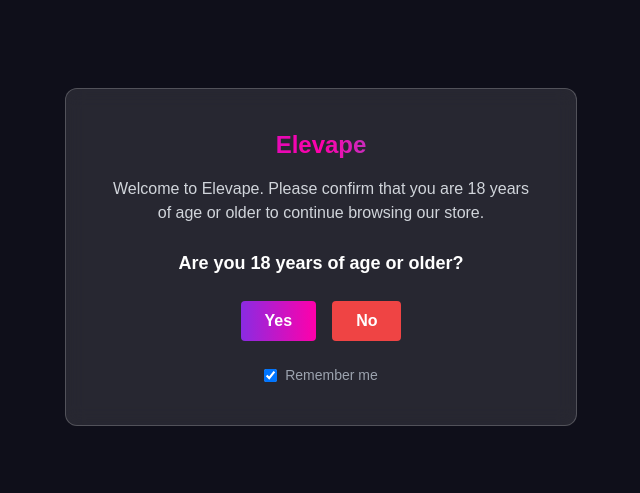
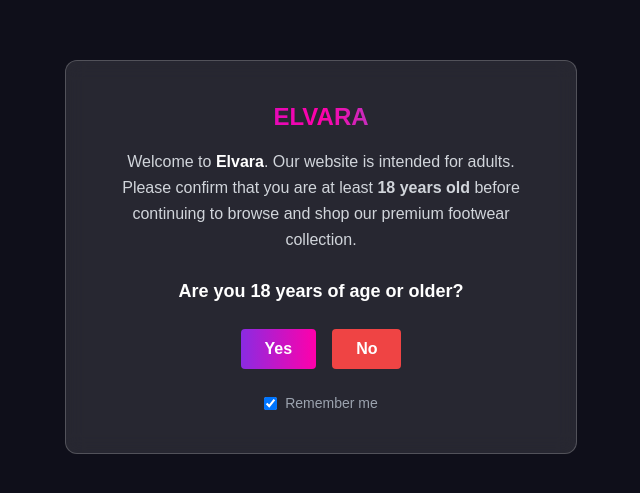
Before and after one commit to Limpaso-dev/ELEVAPE, a React (Vite) app in the folder frontend/: page / in a window 1280 px wide. Shown: the part 143-636 px from the top of the page, without its empty margins (319-959 px from the left). Built offline with nearby package versions, Linux system fonts and the light colour scheme; no server answers.

Commit message:
age-gateway transf..

```diff
--- a/frontend/src/pages/AgeGate.jsx
+++ b/frontend/src/pages/AgeGate.jsx
@@ -11,7 +11,7 @@
   };
 
   const handleNo = () => {
-    alert("You must be 18+ to continue.");
+    alert("You must be 18 years of age or older to continue.");
   };
 
   return (
@@ -20,12 +20,15 @@
 
         {/* TITLE */}
         <h1 className="text-2xl font-bold gradient-text mb-4">
-          Elevape
+          ELVARA
         </h1>
 
         {/* MESSAGE */}
-        <p className="text-gray-300 mb-6">
-          Welcome to Elevape. Please confirm that you are 18 years of age or older to continue browsing our store.
+        <p className="text-gray-300 mb-6 leading-relaxed">
+          Welcome to <span className="text-white font-semibold">Elvara</span>.
+          Our website is intended for adults. Please confirm that you are at
+          least <strong>18 years old</strong> before continuing to browse and
+          shop our premium footwear collection.
         </p>
 
         {/* QUESTION */}
@@ -37,14 +40,14 @@
         <div className="flex justify-center gap-4 mb-6">
           <button
             onClick={handleYes}
-            className="px-6 py-2 bg-gradient-to-r from-primary to-secondary rounded font-semibold"
+            className="px-6 py-2 bg-gradient-to-r from-primary to-secondary rounded font-semibold text-white"
           >
             Yes
           </button>
 
           <button
             onClick={handleNo}
-            className="px-6 py-2 bg-red-500 rounded font-semibold"
+            className="px-6 py-2 bg-red-500 rounded font-semibold text-white"
           >
             No
           </button>
```
